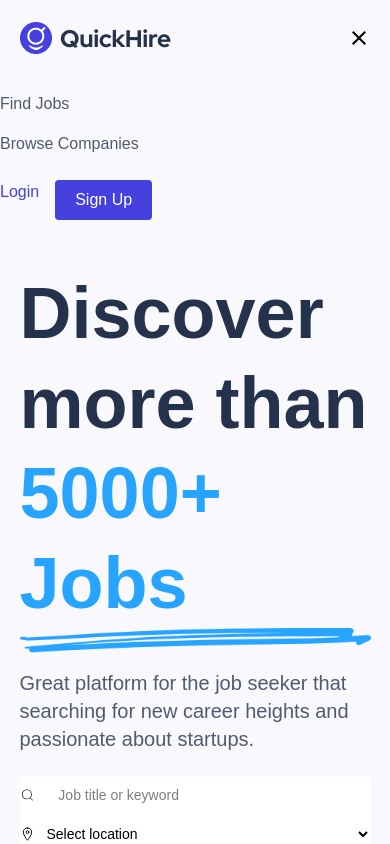
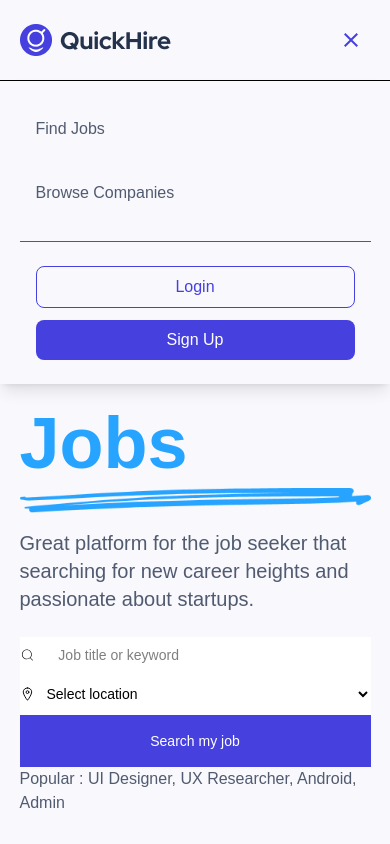
Before and after one commit to muhammad-sohel131/quick-hireing_frontend, a Next.js app: page / in a window 390 px wide. Both pictures are taken after a click on the button "Toggle menu". Shown: the top 844 px of the page. Built offline with nearby package versions, Linux system fonts and the light colour scheme; no server answers.

Commit message:
added error plage, not found page

```diff
--- /dev/null
+++ b/src/app/error.tsx
@@ -0,0 +1,34 @@
+"use client";
+import Link from "next/link";
+
+export default function Error({
+    error,
+    reset,
+}: {
+    error: Error;
+    reset: () => void;
+}) {
+    return (
+        <div className="text-center py-20 flex justify-center items-center h-[100vh]">
+            <div>
+                <h2 className="text-xl font-bold">Something went wrong!</h2>
+                <p>{error.message}</p>
+
+                <div className="flex gap-5">
+                    <button
+                        onClick={() => reset()}
+                        className="mt-4 px-4 py-2 bg-[var(--brandColor)] text-white rounded"
+                    >
+                        Try again
+                    </button>
+                    <Link
+                        href="/"
+                        className="mt-4 px-4 py-2 text-[var(--brandColor)] bg-white rounded border border-[var(--brandColor)]"
+                    >
+                       Home
+                    </Link>
+                </div>
+            </div>
+        </div>
+    );
+}
--- a/src/app/layout.tsx
+++ b/src/app/layout.tsx
@@ -15,8 +15,8 @@ const geistMono = Geist_Mono({
 });
 
 export const metadata: Metadata = {
-  title: "Create Next App",
-  description: "Generated by create next app",
+  title: "Quick Hiring",
+  description: "find your perfect job",
 };
 
 export default function RootLayout({
--- /dev/null
+++ b/src/app/not-found.tsx
@@ -0,0 +1,24 @@
+import Link from "next/link";
+
+export default function NotFound() {
+  return (
+    <div className="min-h-screen flex flex-col items-center justify-center text-center px-4">
+      <h1 className="text-6xl font-bold text-[var(--brandColor)]">404</h1>
+
+      <h2 className="text-2xl font-semibold mt-4">
+        Page Not Found
+      </h2>
+
+      <p className="text-gray-500 mt-2 max-w-md">
+        Sorry, the page you are looking for doesn't exist or has been moved.
+      </p>
+
+      <Link
+        href="/"
+        className="mt-6 px-6 py-3 bg-[var(--brandColor)] text-white rounded-lg transition"
+      >
+        Go Back Home
+      </Link>
+    </div>
+  );
+}
--- a/src/app/providers/Providers.tsx
+++ b/src/app/providers/Providers.tsx
@@ -1,5 +1,6 @@
 "use client";
 
+import Loading from "@/components/ui/Loading";
 import { QueryClient, QueryClientProvider } from "@tanstack/react-query";
 import { Suspense, ReactNode } from "react";
 import { Toaster } from "react-hot-toast";
@@ -13,7 +14,7 @@ export default function Providers({ children }: ProvidersProps) {
 
   return (
     <QueryClientProvider client={client}>
-      <Suspense fallback={<div>Loading...</div>}>
+      <Suspense fallback={<Loading />}>
         {children}
       </Suspense>
       <Toaster />
--- a/src/components/layout/Navbar.tsx
+++ b/src/components/layout/Navbar.tsx
@@ -1,5 +1,6 @@
 "use client";
 
+import { useAuth } from "@/app/hooks/useAuth";
 import Image from "next/image";
 import Link from "next/link";
 import { useState } from "react";
@@ -7,6 +8,7 @@ import { IoMdClose } from "react-icons/io";
 
 export default function Navbar() {
   const [open, setOpen] = useState(false);
+  const { user } = useAuth()
 
   return (
     <nav className="bg-[#F8F8FD]">
@@ -27,21 +29,22 @@ export default function Navbar() {
         </div>
 
         {/* Right - Desktop */}
-        <div className="hidden md:flex items-center gap-4 text-[16px]">
+        {user ? <><Link href="/admin" className="bg-[var(--brandColor)] text-white px-5 py-2 rounded">Dashboard</Link></> : <><div className="hidden md:flex items-center gap-4 text-[16px]">
           <Link href="/admin" className="text-[var(--brandColor)]">Login</Link>
           <button className="bg-[var(--brandColor)] text-white px-5 py-2 rounded">
             Sign Up
           </button>
-        </div>
+        </div></>}
+
 
         {/* Mobile menu button */}
         <button
-          className="md:hidden text-2xl"
+          className="md:hidden text-2xl p-2 hover:bg-[var(--neutrals-20)] rounded-lg transition-colors"
           onClick={() => setOpen(!open)}
           aria-label="Toggle menu"
         >
           {open ? (
-            <IoMdClose />
+            <IoMdClose className="text-[var(--brandColor)]" />
           ) : (
             <Image src="/images/Icon.png" alt="menu" width={20} height={20} />
           )}
@@ -50,19 +53,49 @@ export default function Navbar() {
 
       {/* Mobile menu */}
       {open && (
-        <div className="md:hidden mt-4 flex flex-col gap-4 text-[16px] text-[var(--neutrals-80)]">
-          <Link href="/jobs" className="cursor-pointer">
+        <div className="md:hidden absolute left-0 right-0 bg-[#F8F8FD] shadow-lg border-t border-[var(--neutrals-30)] z-50">
+          <div className="cs-container py-6 flex flex-col gap-4 text-[16px] text-[var(--neutrals-80)]">
+            <Link
+              href="/jobs"
+              className="cursor-pointer py-3 px-4 hover:bg-[var(--neutrals-20)] rounded-lg transition-colors"
+              onClick={() => setOpen(false)}
+            >
               Find Jobs
             </Link>
-          <span className="cursor-pointer">Browse Companies</span>
 
-          <div className="flex gap-4 mt-2">
-            <Link href="/admin" className="text-[var(--brandColor)]">
+            <span
+              className="cursor-pointer py-3 px-4 hover:bg-[var(--neutrals-20)] rounded-lg transition-colors"
+              onClick={() => setOpen(false)}
+            >
+              Browse Companies
+            </span>
+
+            <div className="border-t border-[var(--neutrals-30)] my-2"></div>
+
+            {user ? <><Link
+              href="/admin"
+              className="text-[var(--brandColor)] font-medium py-2 text-center border border-[var(--brandColor)] rounded-lg hover:bg-[var(--brandColor)] hover:text-white transition-colors"
+              onClick={() => setOpen(false)}
+            >
+              Dashboard
+            </Link></> : <>
+              <div className="flex flex-col gap-3 px-4">
+                <Link
+                  href="/admin"
+                  className="text-[var(--brandColor)] font-medium py-2 text-center border border-[var(--brandColor)] rounded-lg hover:bg-[var(--brandColor)] hover:text-white transition-colors"
+                  onClick={() => setOpen(false)}
+                >
                   Login
                 </Link>
-            <button className="bg-[var(--brandColor)] text-white px-5 py-2 rounded">
+
+                <button
+                  className="bg-[var(--brandColor)] text-white py-2 rounded-lg font-medium hover:bg-[var(--foreground)] transition-colors"
+                  onClick={() => setOpen(false)}
+                >
                   Sign Up
                 </button>
+              </div>
+            </>}
           </div>
         </div>
       )}
--- a/src/components/ui/Search.tsx
+++ b/src/components/ui/Search.tsx
@@ -28,7 +28,7 @@ export default function Search() {
       params.delete("location");
     }
 
-    router.push(`/jobs/${pathname}?${params.toString()}`);
+    router.push(`/jobs?${params.toString()}`);
   };
 
   return (
```
Also changed, not shown: 1 other file (tests, documents, lock files or other folders). Lines whose indentation alone changed are shown as unchanged.
